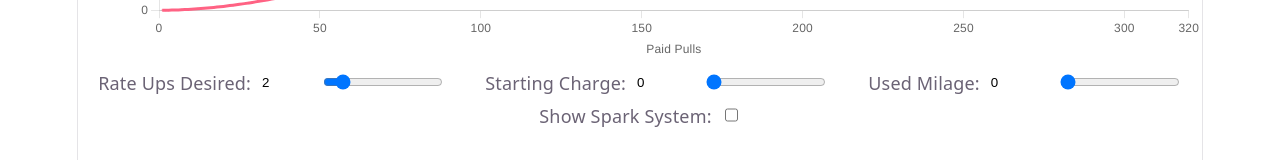
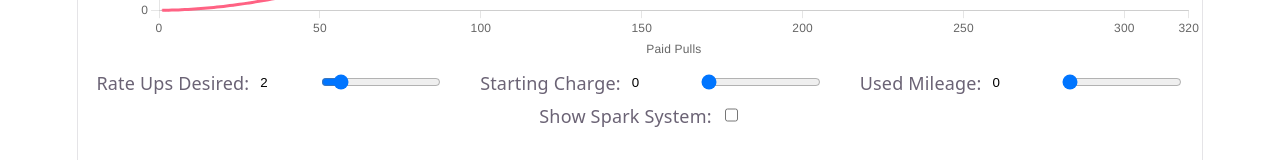
Before and after one commit to michaevelli/BA-probabilityCalc, a React (Vite) app: page / in a window 1280 px wide. Shown: the part 600-760 px from the top of the page. Built offline with nearby package versions, Linux system fonts and the light colour scheme.

Commit message:
fix typo

```diff
--- a/src/App.tsx
+++ b/src/App.tsx
@@ -246,7 +246,7 @@ function App() {
             />
           </span>
           <span className="control">
-            <label>Used Milage: </label>
+            <label>Used Mileage: </label>
             <input
               type="number"
               min="1"
```
